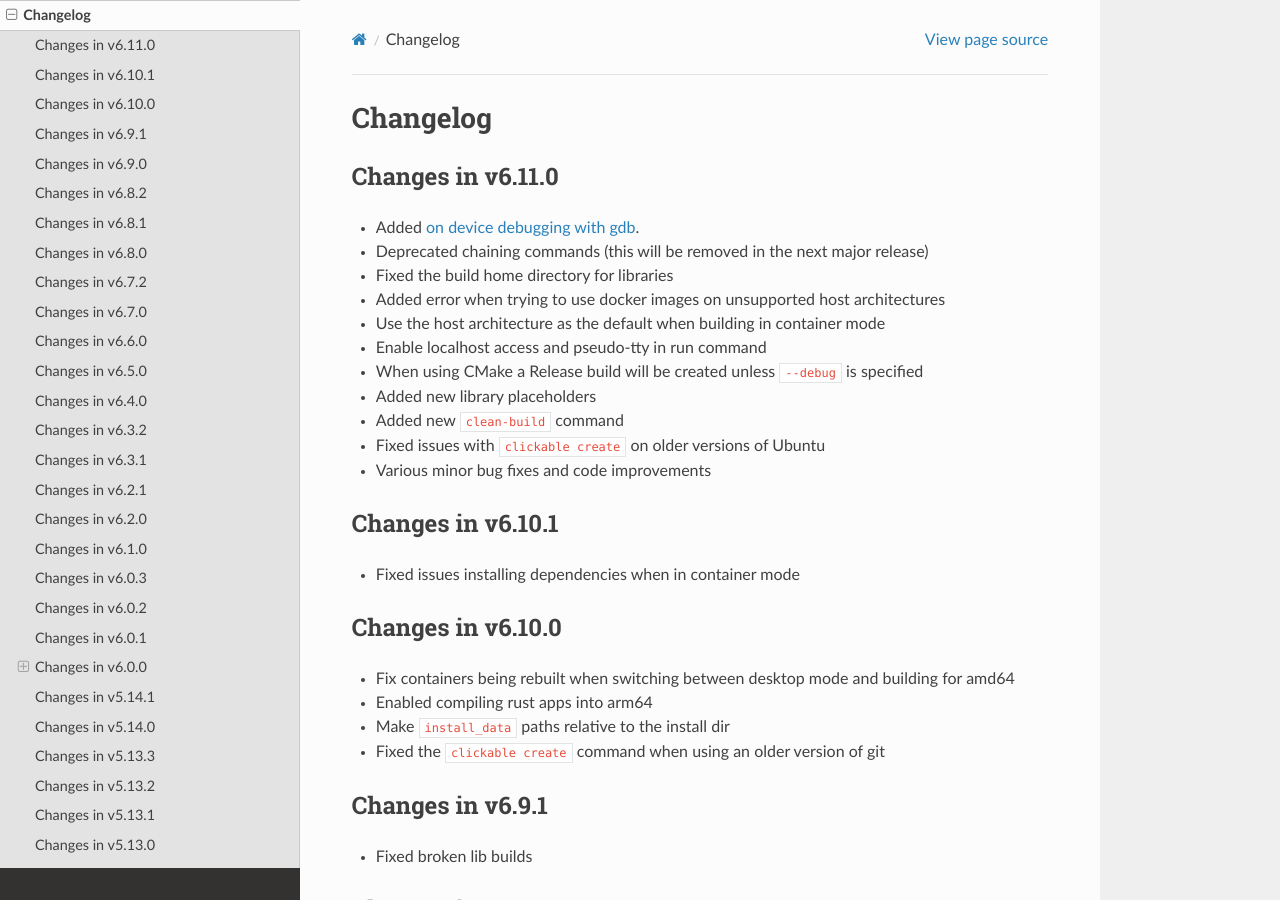
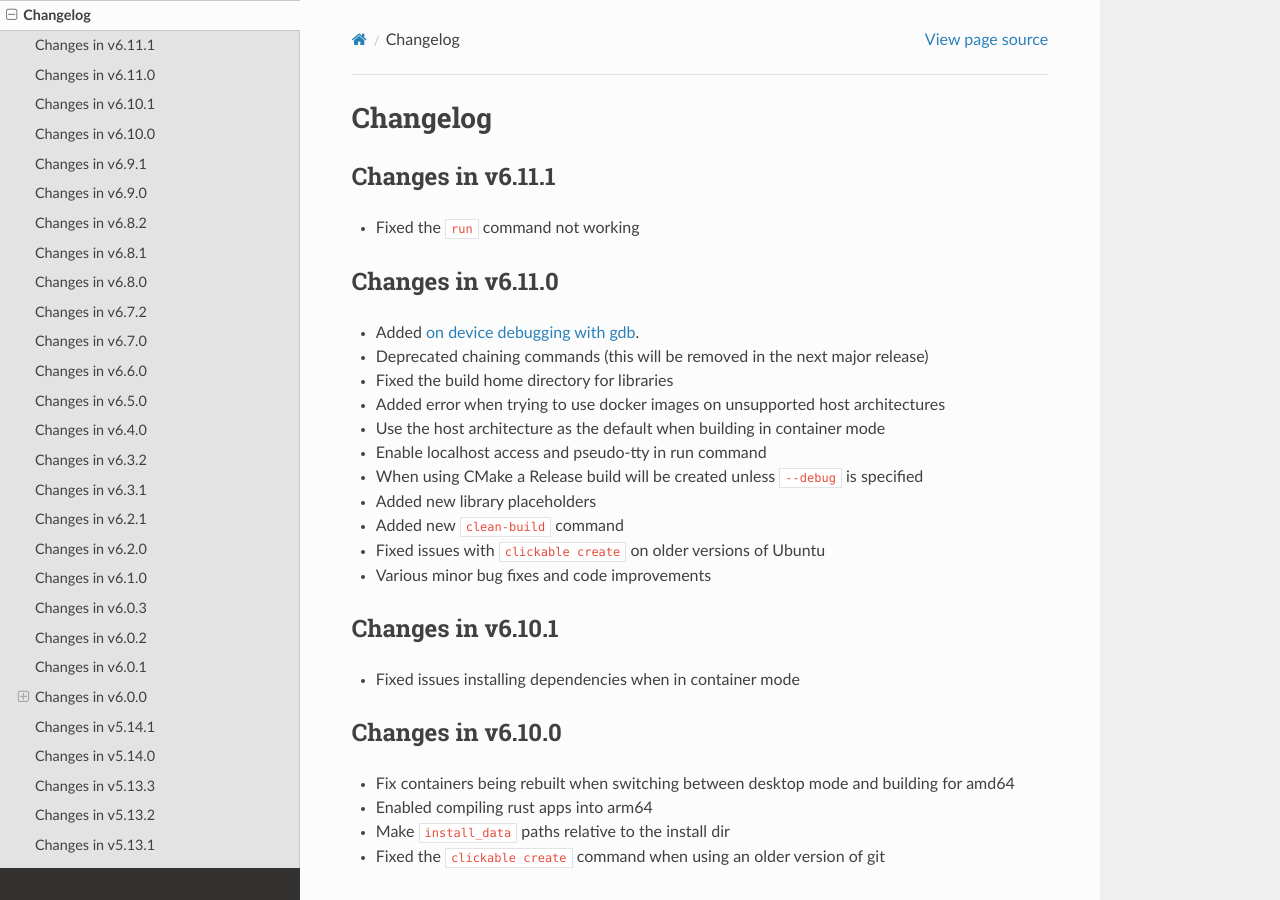
Before and after one commit to bhdouglass/clickable, a Sphinx documentation site: the page built from docs/changelog.rst, in a window 1280 px wide and 900 px high. Built offline with Sphinx 7.4.7 and the Read the Docs theme 2.0.0, drawn with Linux system fonts in a browser that asks for light colours.

Commit message:
Bumped version to 6.11.1

```diff
--- a/clickable/__init__.py
+++ b/clickable/__init__.py
@@ -15,7 +15,7 @@ from clickable.logger import logger, log_file, console_handler
 from clickable.exceptions import ClickableException
 
 
-__version__ = '6.11.0'
+__version__ = '6.11.1'
 
 
 class Clickable(object):
--- a/docs/changelog.rst
+++ b/docs/changelog.rst
@@ -2,6 +2,11 @@
 
 Changelog
 =========
+
+Changes in v6.11.1
+------------------
+
+- Fixed the ``run`` command not working
 
 Changes in v6.11.0
 ------------------
--- a/docs/conf.py
+++ b/docs/conf.py
@@ -55,9 +55,9 @@ author = 'Clickable Team'
 # built documents.
 #
 # The short X.Y version.
-version = '6.11.0'
+version = '6.11.1'
 # The full version, including alpha/beta/rc tags.
-release = '6.11.0'
+release = '6.11.1'
 
 # The language for content autogenerated by Sphinx. Refer to documentation
 # for a list of supported languages.
```
Also changed, not shown: 1 other file.
